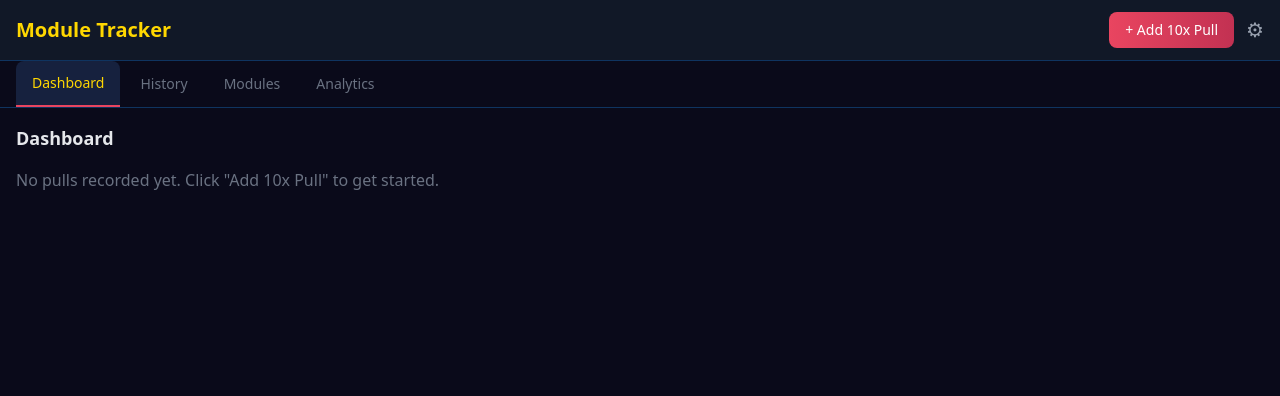
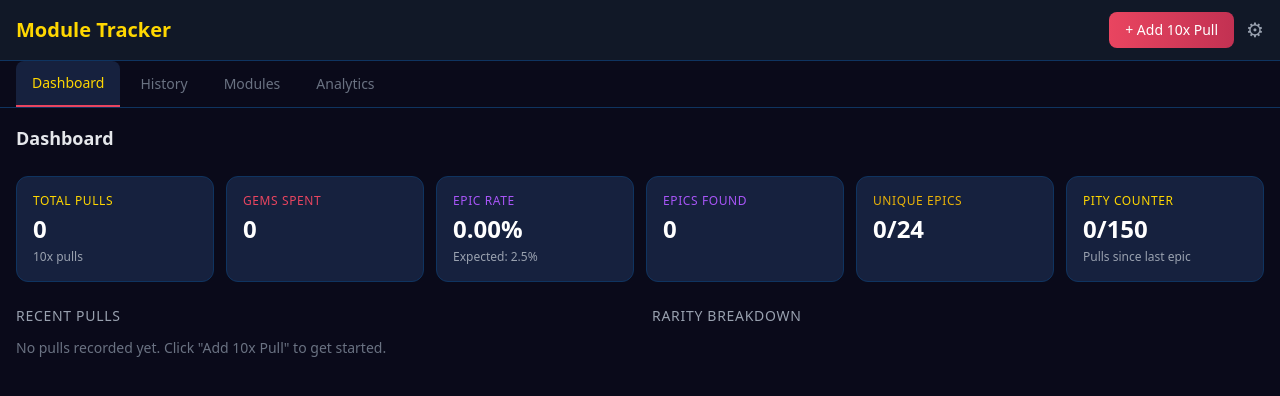
Before and after one commit to petethered/moduletracker, a React (Vite) app: page / in a window 1280 px wide. Shown: the top 396 px of the page. Built offline with nearby package versions, Linux system fonts and the light colour scheme.

Commit message:
feat: add dashboard and history tabs with stat cards, recent pulls, and pull table

```diff
--- a/src/App.tsx
+++ b/src/App.tsx
@@ -2,6 +2,8 @@ import { useStore } from "./store";
 import { TabBar } from "./components/ui/TabBar";
 import { Button } from "./components/ui/Button";
 import { PullModal } from "./features/pulls/PullModal";
+import { Dashboard } from "./features/dashboard/Dashboard";
+import { History } from "./features/history/History";
 
 function App() {
   const activeTab = useStore((s) => s.activeTab);
@@ -34,18 +36,8 @@ function App() {
 
       {/* Tab Content */}
       <main className="p-4 max-w-7xl mx-auto">
-        {activeTab === "dashboard" && (
-          <div>
-            <h2 className="text-lg font-bold mb-4">Dashboard</h2>
-            <p className="text-gray-500">No pulls recorded yet. Click "Add 10x Pull" to get started.</p>
-          </div>
-        )}
-        {activeTab === "history" && (
-          <div>
-            <h2 className="text-lg font-bold mb-4">Pull History</h2>
-            <p className="text-gray-500">No pulls recorded yet.</p>
-          </div>
-        )}
+        {activeTab === "dashboard" && <Dashboard />}
+        {activeTab === "history" && <History />}
         {activeTab === "modules" && (
           <div>
             <h2 className="text-lg font-bold mb-4">Module Collection</h2>
--- /dev/null
+++ b/src/features/dashboard/Dashboard.tsx
@@ -0,0 +1,26 @@
+import { StatCardGrid } from "./StatCardGrid";
+import { RecentPullsList } from "./RecentPullsList";
+import { RarityBreakdownBar } from "./RarityBreakdownBar";
+
+export function Dashboard() {
+  return (
+    <div className="space-y-6">
+      <h2 className="text-lg font-bold">Dashboard</h2>
+      <StatCardGrid />
+      <div className="grid md:grid-cols-2 gap-6">
+        <div>
+          <h3 className="text-sm font-medium text-gray-400 uppercase tracking-wider mb-3">
+            Recent Pulls
+          </h3>
+          <RecentPullsList />
+        </div>
+        <div>
+          <h3 className="text-sm font-medium text-gray-400 uppercase tracking-wider mb-3">
+            Rarity Breakdown
+          </h3>
+          <RarityBreakdownBar />
+        </div>
+      </div>
+    </div>
+  );
+}
--- /dev/null
+++ b/src/features/dashboard/RarityBreakdownBar.tsx
@@ -0,0 +1,46 @@
+import { useStore } from "../../store";
+import { selectRarityPercentages } from "../../store/selectors";
+import { RARITY_COLORS } from "../../config/rarityColors";
+
+export function RarityBreakdownBar() {
+  const pulls = useStore((s) => s.pulls);
+  const pcts = selectRarityPercentages(pulls);
+
+  if (pulls.length === 0) return null;
+
+  return (
+    <div>
+      <div className="flex rounded-lg overflow-hidden h-6">
+        {pcts.common > 0 && (
+          <div
+            style={{ width: `${pcts.common}%`, backgroundColor: RARITY_COLORS.common }}
+            className="flex items-center justify-center text-xs font-bold text-black"
+          >
+            {pcts.common.toFixed(1)}%
+          </div>
+        )}
+        {pcts.rare > 0 && (
+          <div
+            style={{ width: `${pcts.rare}%`, backgroundColor: RARITY_COLORS.rare }}
+            className="flex items-center justify-center text-xs font-bold text-white"
+          >
+            {pcts.rare.toFixed(1)}%
+          </div>
+        )}
+        {pcts.epic > 0 && (
+          <div
+            style={{ width: `${pcts.epic}%`, backgroundColor: RARITY_COLORS.epic }}
+            className="flex items-center justify-center text-xs font-bold text-white"
+          >
+            {pcts.epic.toFixed(1)}%
+          </div>
+        )}
+      </div>
+      <div className="flex justify-between text-xs text-gray-400 mt-1">
+        <span>Common: {pcts.common.toFixed(1)}%</span>
+        <span>Rare: {pcts.rare.toFixed(1)}%</span>
+        <span>Epic: {pcts.epic.toFixed(1)}%</span>
+      </div>
+    </div>
+  );
+}
--- /dev/null
+++ b/src/features/dashboard/RecentPullsList.tsx
@@ -0,0 +1,46 @@
+import { useStore } from "../../store";
+import { MODULE_BY_ID } from "../../config/modules";
+import { Badge } from "../../components/ui/Badge";
+import { RARITY_COLORS } from "../../config/rarityColors";
+
+export function RecentPullsList() {
+  const pulls = useStore((s) => s.pulls);
+  const sorted = [...pulls]
+    .sort((a, b) => new Date(b.date).getTime() - new Date(a.date).getTime())
+    .slice(0, 5);
+
+  if (sorted.length === 0) {
+    return (
+      <p className="text-gray-500 text-sm">
+        No pulls recorded yet. Click "Add 10x Pull" to get started.
+      </p>
+    );
+  }
+
+  return (
+    <div className="space-y-2">
+      {sorted.map((pull) => (
+        <div
+          key={pull.id}
+          className="flex items-center gap-3 bg-[var(--color-navy-600)] rounded-lg px-3 py-2 text-sm"
+        >
+          <span className="text-gray-400 w-24 shrink-0">{pull.date}</span>
+          <Badge color={RARITY_COLORS.common}>{pull.commonCount}C</Badge>
+          <Badge color={RARITY_COLORS.rare}>{pull.rareCount}R</Badge>
+          {pull.epicModules.length > 0 && (
+            <Badge color={RARITY_COLORS.epic}>
+              {pull.epicModules.length}E
+            </Badge>
+          )}
+          {pull.epicModules.length > 0 && (
+            <span className="text-[var(--color-rarity-epic)] text-xs truncate">
+              {pull.epicModules
+                .map((id) => MODULE_BY_ID[id]?.name || id)
+                .join(", ")}
+            </span>
+          )}
+        </div>
+      ))}
+    </div>
+  );
+}
--- /dev/null
+++ b/src/features/dashboard/StatCardGrid.tsx
@@ -0,0 +1,53 @@
+import { StatCard } from "../../components/ui/StatCard";
+import { useStore } from "../../store";
+import {
+  selectTotalPulls,
+  selectTotalGems,
+  selectEpicPullRate,
+  selectRarityCounts,
+  selectUniqueEpicsFound,
+  selectPitySinceLastEpic,
+} from "../../store/selectors";
+
+export function StatCardGrid() {
+  const pulls = useStore((s) => s.pulls);
+  const totalPulls = selectTotalPulls(pulls);
+  const totalGems = selectTotalGems(pulls);
+  const epicRate = selectEpicPullRate(pulls);
+  const counts = selectRarityCounts(pulls);
+  const uniqueEpics = selectUniqueEpicsFound(pulls);
+  const pity = selectPitySinceLastEpic(pulls);
+
+  return (
+    <div className="grid grid-cols-2 md:grid-cols-3 lg:grid-cols-6 gap-3">
+      <StatCard label="Total Pulls" value={totalPulls} subtitle="10x pulls" />
+      <StatCard
+        label="Gems Spent"
+        value={totalGems.toLocaleString()}
+        color="var(--color-accent-crimson)"
+      />
+      <StatCard
+        label="Epic Rate"
+        value={`${epicRate.toFixed(2)}%`}
+        subtitle="Expected: 2.5%"
+        color="var(--color-rarity-epic)"
+      />
+      <StatCard
+        label="Epics Found"
+        value={counts.epic}
+        color="var(--color-rarity-epic)"
+      />
+      <StatCard
+        label="Unique Epics"
+        value={`${uniqueEpics}/24`}
+        color="var(--color-rarity-legendary)"
+      />
+      <StatCard
+        label="Pity Counter"
+        value={`${pity}/150`}
+        subtitle="Pulls since last epic"
+        color={pity > 100 ? "var(--color-rarity-mythic)" : "var(--color-accent-gold)"}
+      />
+    </div>
+  );
+}
--- /dev/null
+++ b/src/features/history/History.tsx
@@ -0,0 +1,10 @@
+import { PullHistoryTable } from "./PullHistoryTable";
+
+export function History() {
+  return (
+    <div>
+      <h2 className="text-lg font-bold mb-4">Pull History</h2>
+      <PullHistoryTable />
+    </div>
+  );
+}
--- /dev/null
+++ b/src/features/history/PullHistoryTable.tsx
@@ -0,0 +1,129 @@
+import { useState } from "react";
+import { Table, Column } from "../../components/ui/Table";
+import { Badge } from "../../components/ui/Badge";
+import { Button } from "../../components/ui/Button";
+import { ConfirmDialog } from "../../components/ui/ConfirmDialog";
+import { useStore } from "../../store";
+import { MODULE_BY_ID } from "../../config/modules";
+import { RARITY_COLORS } from "../../config/rarityColors";
+import type { PullRecord } from "../../types";
+
+export function PullHistoryTable() {
+  const pulls = useStore((s) => s.pulls);
+  const deletePull = useStore((s) => s.deletePull);
+  const openEditPullModal = useStore((s) => s.openEditPullModal);
+  const [deleteId, setDeleteId] = useState<string | null>(null);
+
+  const sorted = [...pulls].sort(
+    (a, b) => new Date(b.date).getTime() - new Date(a.date).getTime()
+  );
+
+  const columns: Column<PullRecord>[] = [
+    {
+      key: "date",
+      header: "Date",
+      render: (p) => p.date,
+      sortable: true,
+      sortValue: (p) => p.date,
+    },
+    {
+      key: "common",
+      header: "Common",
+      render: (p) => <Badge color={RARITY_COLORS.common}>{p.commonCount}</Badge>,
+      sortable: true,
+      sortValue: (p) => p.commonCount,
+    },
+    {
+      key: "rare",
+      header: "Rare",
+      render: (p) => <Badge color={RARITY_COLORS.rare}>{p.rareCount}</Badge>,
+      sortable: true,
+      sortValue: (p) => p.rareCount,
+    },
+    {
+      key: "epic",
+      header: "Epic",
+      render: (p) =>
+        p.epicModules.length > 0 ? (
+          <Badge color={RARITY_COLORS.epic}>{p.epicModules.length}</Badge>
+        ) : (
+          <span className="text-gray-600">0</span>
+        ),
+      sortable: true,
+      sortValue: (p) => p.epicModules.length,
+    },
+    {
+      key: "epics",
+      header: "Epics Received",
+      render: (p) => (
+        <span className="text-[var(--color-rarity-epic)] text-xs">
+          {p.epicModules.map((id) => MODULE_BY_ID[id]?.name || id).join(", ") || "-"}
+        </span>
+      ),
+    },
+    {
+      key: "banner",
+      header: "Banner",
+      render: (p) => (
+        <span className="text-xs text-gray-400 capitalize">{p.bannerType}</span>
+      ),
+    },
+    {
+      key: "gems",
+      header: "Gems",
+      render: (p) => p.gemsSpent.toLocaleString(),
+    },
+    {
+      key: "actions",
+      header: "",
+      render: (p) => (
+        <div className="flex gap-2">
+          <Button
+            variant="ghost"
+            className="text-xs px-2 py-1"
+            onClick={(e) => {
+              e.stopPropagation();
+              openEditPullModal(p.id);
+            }}
+            data-testid="edit-pull"
+          >
+            Edit
+          </Button>
+          <Button
+            variant="ghost"
+            className="text-xs px-2 py-1 text-red-400"
+            onClick={(e) => {
+              e.stopPropagation();
+              setDeleteId(p.id);
+            }}
+            data-testid="delete-pull"
+          >
+            Delete
+          </Button>
+        </div>
+      ),
+    },
+  ];
+
+  return (
+    <>
+      <Table
+        columns={columns}
+        data={sorted}
+        keyExtractor={(p) => p.id}
+        emptyMessage="No pulls recorded yet."
+      />
+      <ConfirmDialog
+        isOpen={deleteId !== null}
+        onClose={() => setDeleteId(null)}
+        onConfirm={() => {
+          if (deleteId) deletePull(deleteId);
+          setDeleteId(null);
+        }}
+        title="Delete Pull"
+        message="Are you sure you want to delete this pull record? This cannot be undone."
+        confirmLabel="Delete"
+      />
+    </>
+  );
+}
```
